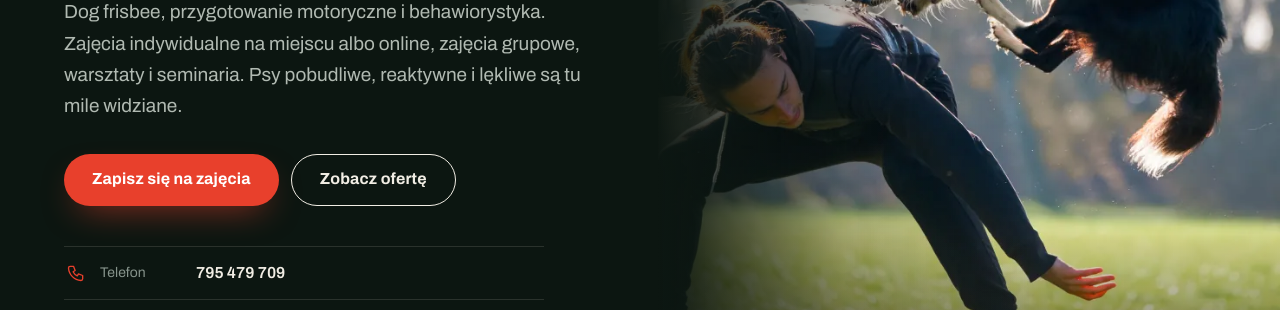
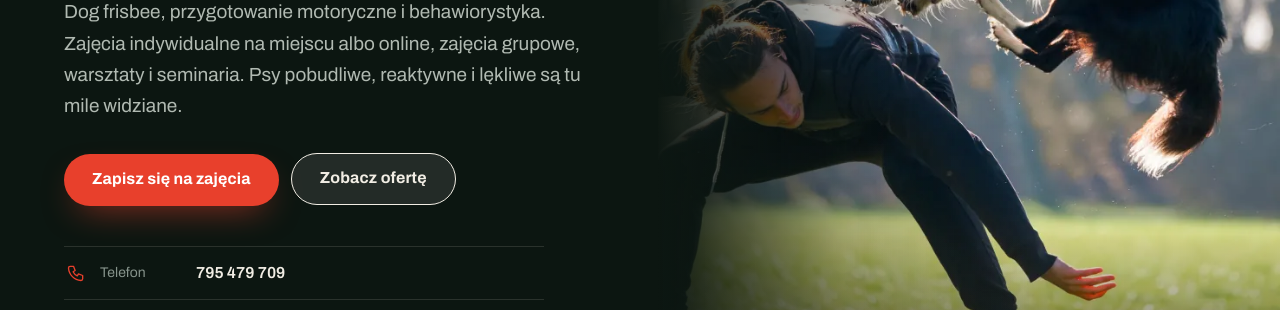
Before and after one commit to DBakalarski/future-frisbee, a plain HTML site: page index.html in a window 1280 px wide. In both pictures the pointer is over the link "Zobacz ofertę". Shown: the part 326-636 px from the top of the page. Drawn offline with Linux system fonts and the light colour scheme.

Commit message:
Przycisk z ramką: widoczny efekt po najechaniu
Na zielonym tle (.feature-actions) własny kolor ramki nadpisywał :hover.

Co-Authored-By: Claude Opus 5.5 <noreply@anthropic.com>

```diff
--- a/index.html
+++ b/index.html
@@ -77,7 +77,7 @@ a[href^="tel:"] { white-space: nowrap; } /* numer telefonu nie łamie się na dw
 .btn-primary { background: var(--accent); color: #fff; box-shadow: 0 14px 34px -14px color-mix(in srgb, var(--accent) 70%, transparent); }
 .btn-primary:hover { filter: brightness(1.08); transform: translateY(-1px); }
 .btn-ghost { border: 1px solid rgba(241, 237, 228, .3); color: var(--ink); }
-.btn-ghost:hover { border-color: var(--ink); }
+.btn-ghost:hover, .feature-actions .btn-ghost:hover, .cta-actions .btn-ghost:hover { border-color: var(--ink); background: rgba(241, 237, 228, .1); transform: translateY(-1px); }
 .btn-dark { background: var(--bg); color: var(--ink); }
 .btn-dark:hover { background: #050a07; transform: translateY(-1px); }
 .text-link { display: inline-block; font-weight: 700; border-bottom: 2px solid var(--accent); padding-bottom: 3px; transition: color .2s; }
--- a/styles.css
+++ b/styles.css
@@ -56,7 +56,7 @@ a[href^="tel:"] { white-space: nowrap; } /* numer telefonu nie łamie się na dw
 .btn-primary { background: var(--accent); color: #fff; box-shadow: 0 14px 34px -14px color-mix(in srgb, var(--accent) 70%, transparent); }
 .btn-primary:hover { filter: brightness(1.08); transform: translateY(-1px); }
 .btn-ghost { border: 1px solid rgba(241, 237, 228, .3); color: var(--ink); }
-.btn-ghost:hover { border-color: var(--ink); }
+.btn-ghost:hover, .feature-actions .btn-ghost:hover, .cta-actions .btn-ghost:hover { border-color: var(--ink); background: rgba(241, 237, 228, .1); transform: translateY(-1px); }
 .btn-dark { background: var(--bg); color: var(--ink); }
 .btn-dark:hover { background: #050a07; transform: translateY(-1px); }
 .text-link { display: inline-block; font-weight: 700; border-bottom: 2px solid var(--accent); padding-bottom: 3px; transition: color .2s; }
```
Also changed, not shown: o-mnie.html (+1 -1 lines), oferta.html (+1 -1 lines).
